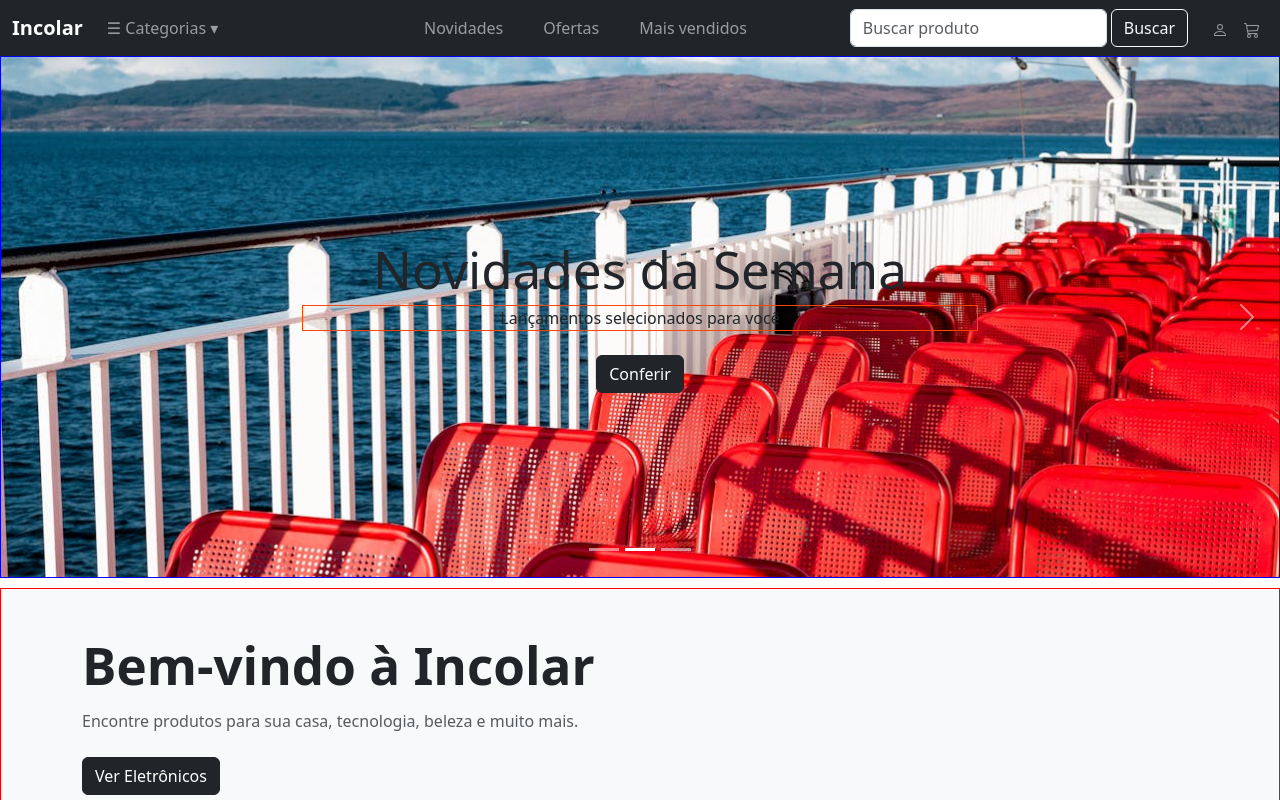
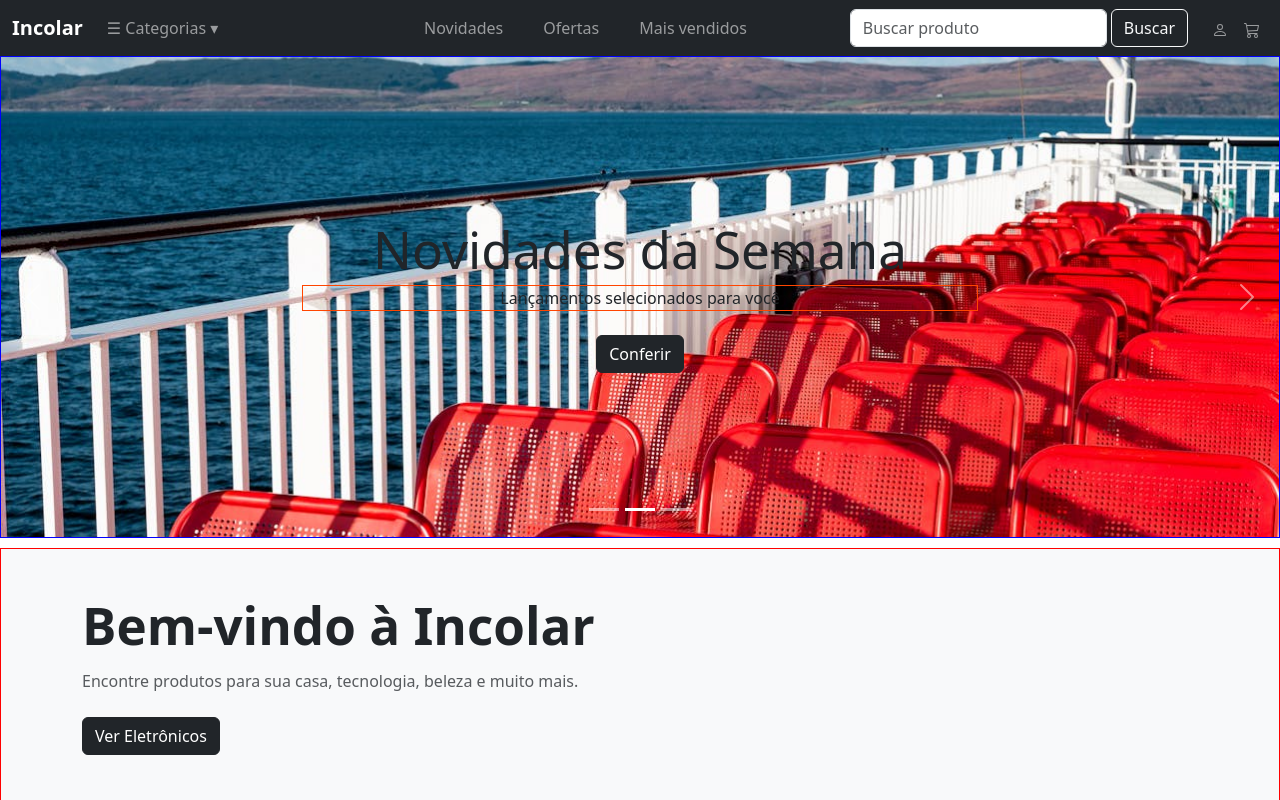
Before and after one commit to dcs30000/landingPage-reactjsBootstrap, a React (Vite) app: page / in a window 1280 px wide. Shown: the top 800 px of the page. Built offline with nearby package versions, Linux system fonts and the light colour scheme.

Commit message:
coloquei min-height em .hero-slide

```diff
--- a/src/pages/Home/Home.css
+++ b/src/pages/Home/Home.css
@@ -26,14 +26,14 @@
 /*SLIDE*/
 .hero-slide {
   /*min-height: 410px;*/
-  /*min-height: 60vh; /*altura proporcional*/
+  min-height: 60vh; /*altura proporcional*/
   /*min-height: clamp(400px, 60vh, 700px);*/
 
   /*aspect-ratio: 16/9;  /*controla proporção do banner*/
 
   /*height: clamp(300px, 45vh, 500px);*/
 
-  height: 520px;
+  /*height: 520px;*/
   display: flex;
   align-items: center;
   justify-content: center;
```
